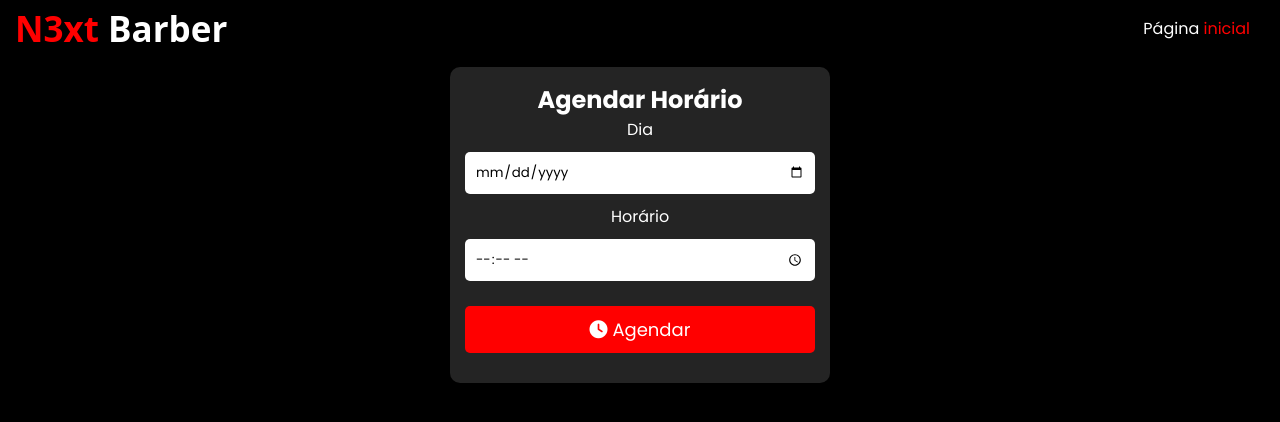
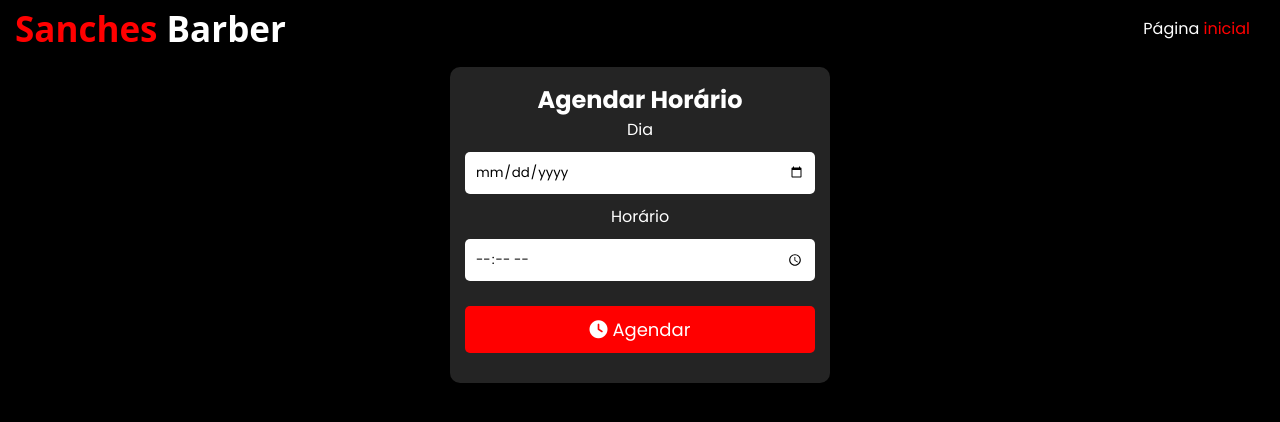
Before and after one commit to kauasanches/N3xt-Barber, a plain HTML site: page agendar.html in a window 1280 px wide. Drawn offline with Linux system fonts and the light colour scheme; a web font is replaced by a local one.

Commit message:
Update agendar.html
Troquei o nome da empresa

```diff
--- a/agendar.html
+++ b/agendar.html
@@ -5,11 +5,11 @@
     <meta name="viewport" content="width=device-width, initial-scale=1.0">
     <link rel="stylesheet" href="style.css">
     <script src="https://kit.fontawesome.com/55f13e025f.js" crossorigin="anonymous"></script>
-    <title>Agenar Horário - NB</title>
+    <title>Agenar Horário - SB</title>
 </head>
 <body>
     <header class="cabecalho">
-        <h1><span>N3xt</span> Barber</h1>
+        <h1><span>Sanches</span> Barber</h1>
 
         <nav>
             <ul>
```
